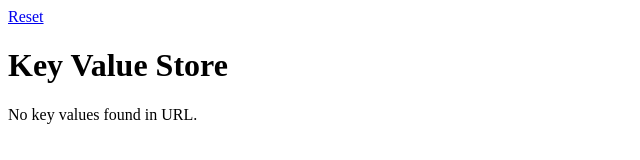
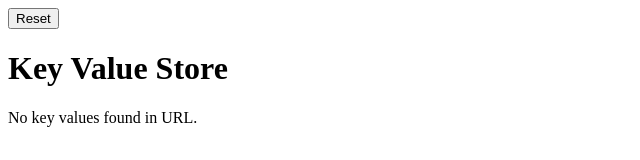
Before and after one commit to justxdv/Dynamic-Key-Value-Store---Placement-Contest---ymvre33dkool, a React app: page / in a window 1280 px wide. Shown: the top 160 px of the page, without its empty margins (0-640 px from the left). Built offline with nearby package versions, Linux system fonts and the light colour scheme.

Commit message:
Update App.js

```diff
--- a/src/components/App.js
+++ b/src/components/App.js
@@ -1,22 +1,18 @@
 import React from 'react';
-import { BrowserRouter as Router, Routes, Route, Link } from 'react-router-dom';
+import { BrowserRouter as Router, Link } from 'react-router-dom';
 import KeyValueStore from './KeyValueStore';
 import '../styles/App.css';
-
 function App() {
   return (
     <Router>
       <div id="main">
         <nav>
-          <Link to="/">Reset</Link>
+          <button onClick={() => window.history.replaceState(null, null, '/')}>Reset</button>
+
         </nav>
-        <Routes>
-          <Route path="/" element={<KeyValueStore />} />
-          <Route path="/:key1/:value1/:key2?/:value2?" element={<KeyValueStore />} />
-        </Routes>
+        <KeyValueStore />
       </div>
     </Router>
   );
 }
-
 export default App;
```
